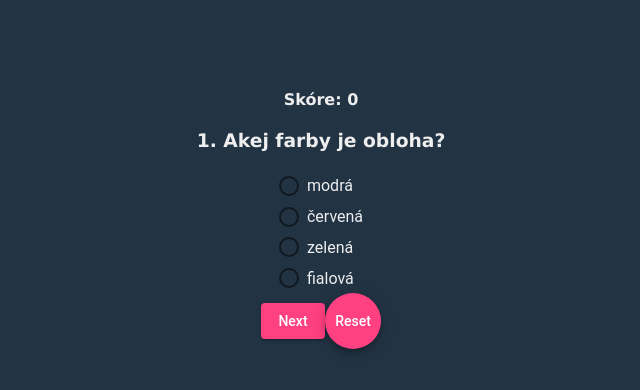
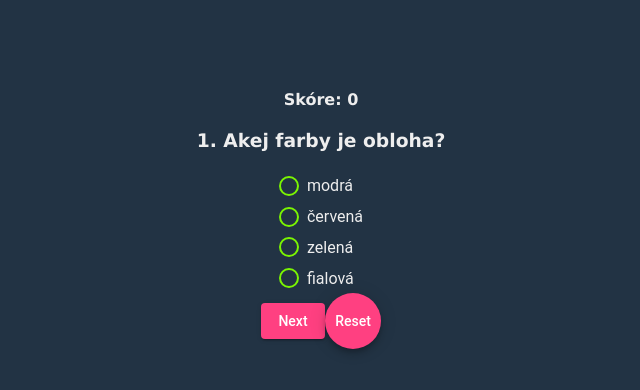
Before and after one commit to Miko14/quizz-me, an Angular app: page / in a window 1280 px wide. Shown: the top 390 px of the page, without its empty margins (319-959 px from the left). Built offline with nearby package versions, Linux system fonts and the light colour scheme.

Commit message:
radio style - color changed

```diff
--- a/src/app/questions/questions.component.html
+++ b/src/app/questions/questions.component.html
@@ -3,7 +3,7 @@
     <h4>Skóre: {{score}}</h4>
     <h3>{{number}}. {{questions[number-1]}}</h3>
     <mat-radio-group class="example-radio-group leftAlign" [(ngModel)]="selectedAnswer">
-      <mat-radio-button class="example-radio-button" (keyup.enter)="onKeyUp()" *ngFor="let answer of answers" [value]="answer">
+      <mat-radio-button class="example-radio-button myRadio" (keyup.enter)="onKeyUp()" *ngFor="let answer of answers" [value]="answer">
         {{answer}}
       </mat-radio-button>
     </mat-radio-group>
--- a/src/styles.css
+++ b/src/styles.css
@@ -32,3 +32,7 @@ body {
 .leftAlign {
     text-align: left;
 }
+
+.myRadio .mat-radio-outer-circle {
+    border-color: rgb(123, 245, 2);
+}
```
